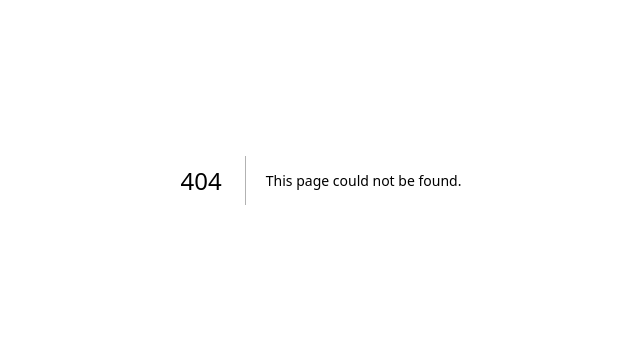
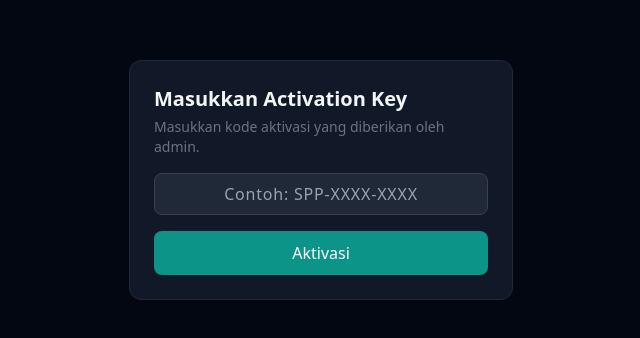
Before and after one commit to nadia24021986-ship-it/POS_PRO-1.0.0, a Next.js app: page /license in a window 1280 px wide. Before the commit this address had no page. Shown: the part 220-558 px from the top of the page, without its empty margins (319-959 px from the left). Built offline with nearby package versions, Linux system fonts and the light colour scheme; no server answers.

Commit message:
Create page.tsx

```diff
--- /dev/null
+++ b/app/license/page.tsx
@@ -0,0 +1,112 @@
+"use client";
+
+import { useState } from "react";
+import { useRouter } from "next/navigation";
+import { createClient } from "@supabase/supabase-js";
+import { getDeviceFingerprint } from "@/lib/deviceFingerprint";
+
+const supabase = createClient(
+  process.env.NEXT_PUBLIC_SUPABASE_URL!,
+  process.env.NEXT_PUBLIC_SUPABASE_ANON_KEY!
+);
+
+export default function LicensePage() {
+  const router = useRouter();
+  const [keyCode, setKeyCode] = useState("");
+  const [loading, setLoading] = useState(false);
+  const [error, setError] = useState<string | null>(null);
+  const [success, setSuccess] = useState(false);
+
+  async function handleRedeem() {
+    if (!keyCode.trim()) {
+      setError("Masukkan kode aktivasi terlebih dahulu.");
+      return;
+    }
+
+    setError(null);
+    setLoading(true);
+
+    try {
+      const {
+        data: { session },
+      } = await supabase.auth.getSession();
+
+      if (!session) {
+        router.push("/login");
+        return;
+      }
+
+      const deviceFingerprint = getDeviceFingerprint();
+
+      const response = await fetch(
+        `${process.env.NEXT_PUBLIC_SUPABASE_URL}/functions/v1/redeem-license-key`,
+        {
+          method: "POST",
+          headers: {
+            "Content-Type": "application/json",
+            Authorization: `Bearer ${session.access_token}`,
+            apikey: process.env.NEXT_PUBLIC_SUPABASE_ANON_KEY!,
+          },
+          body: JSON.stringify({ key_code: keyCode.trim(), device_fingerprint: deviceFingerprint }),
+        }
+      );
+
+      const result = await response.json();
+
+      if (!response.ok) {
+        throw new Error(result.error ?? "Kode aktivasi tidak valid.");
+      }
+
+      setSuccess(true);
+      setTimeout(() => router.push("/dashboard"), 1500);
+    } catch (err) {
+      setError(err instanceof Error ? err.message : "Terjadi kesalahan tak terduga.");
+    } finally {
+      setLoading(false);
+    }
+  }
+
+  if (success) {
+    return (
+      <main className="min-h-screen bg-gray-950 flex items-center justify-center px-4">
+        <div className="max-w-sm w-full text-center">
+          <h1 className="text-xl font-semibold text-emerald-400 mb-2">Aktivasi Berhasil</h1>
+          <p className="text-sm text-gray-400">Mengalihkan ke dashboard...</p>
+        </div>
+      </main>
+    );
+  }
+
+  return (
+    <main className="min-h-screen bg-gray-950 flex items-center justify-center px-4">
+      <div className="max-w-sm w-full bg-gray-900 rounded-xl p-6 border border-gray-800">
+        <h1 className="text-xl font-semibold text-gray-100 mb-1">Masukkan Activation Key</h1>
+        <p className="text-sm text-gray-500 mb-4">
+          Masukkan kode aktivasi yang diberikan oleh admin.
+        </p>
+
+        {error && (
+          <div className="mb-4 p-3 rounded-lg bg-red-950 border border-red-800 text-sm text-red-300">
+            {error}
+          </div>
+        )}
+
+        <input
+          type="text"
+          placeholder="Contoh: SPP-XXXX-XXXX"
+          value={keyCode}
+          onChange={(e) => setKeyCode(e.target.value.toUpperCase())}
+          className="w-full px-3 py-2 rounded-lg bg-gray-800 border border-gray-700 text-gray-100 tracking-wider text-center"
+        />
+
+        <button
+          onClick={handleRedeem}
+          disabled={loading}
+          className="mt-4 w-full py-2.5 rounded-lg bg-teal-600 text-white font-medium disabled:opacity-50"
+        >
+          {loading ? "Memproses..." : "Aktivasi"}
+        </button>
+      </div>
+    </main>
+  );
+}
```
